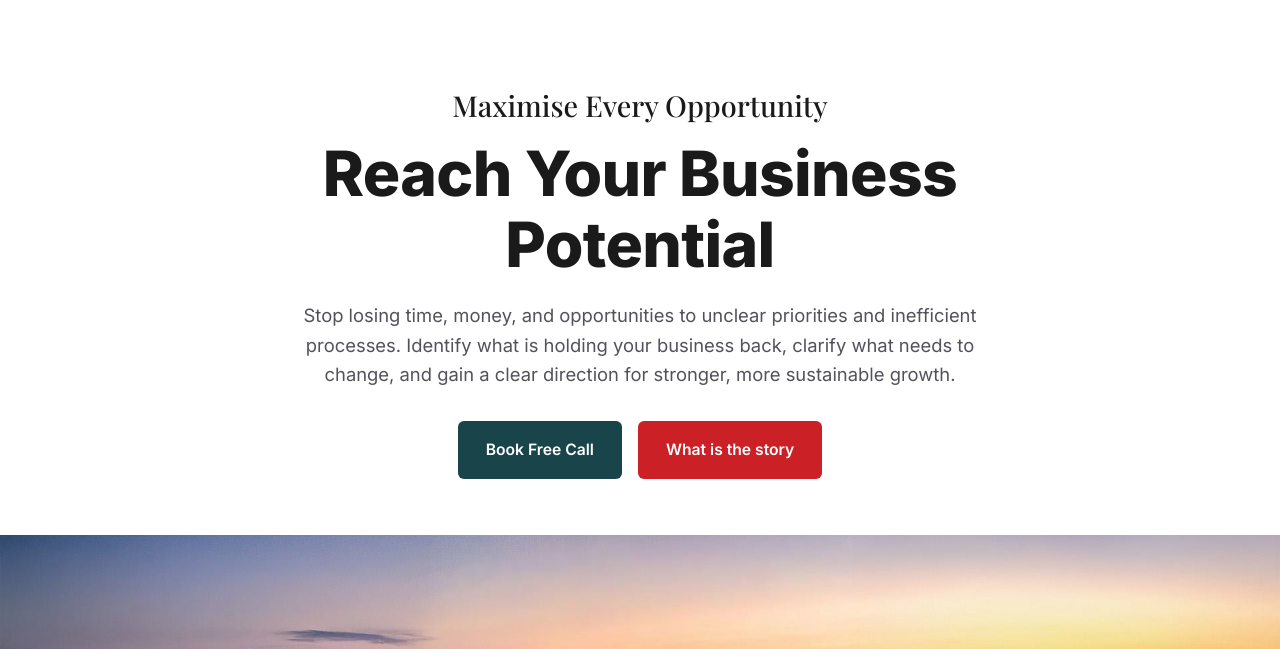
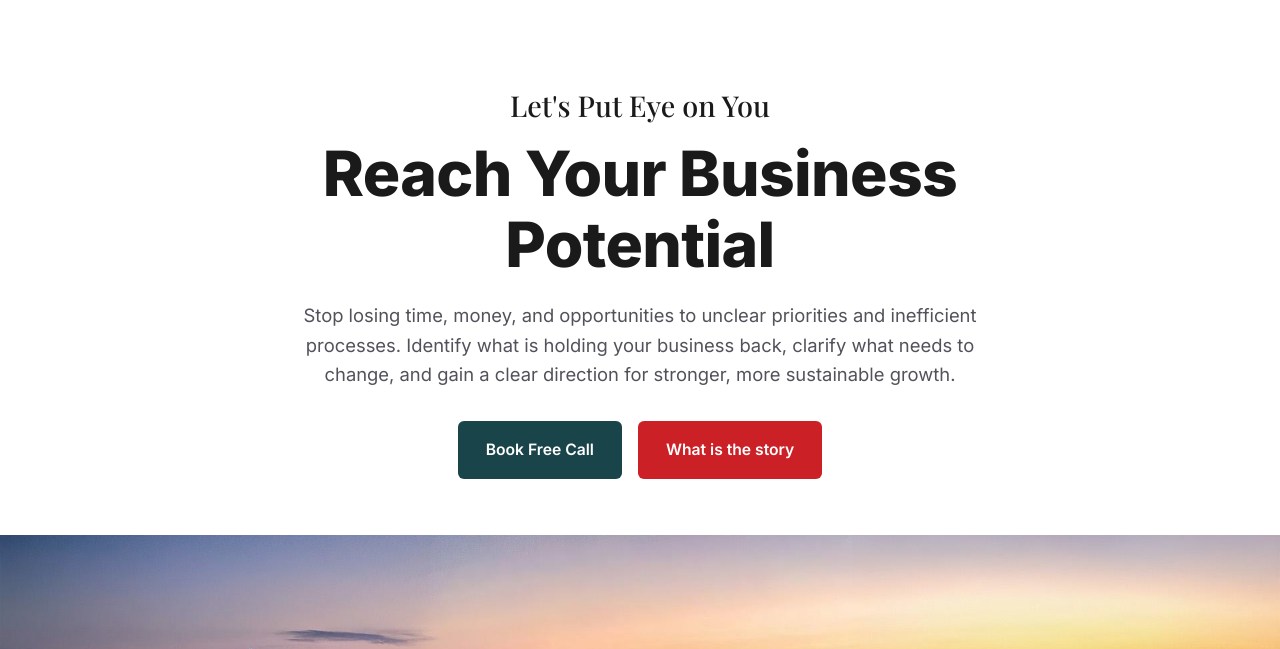
Before and after one commit to yasminkhataie-maker/my-website, a plain HTML site: page index.html in a window 1280 px wide. Shown: the part 75-724 px from the top of the page. Drawn offline with nearby package versions, Linux system fonts and the light colour scheme; a web font is replaced by a local one.

Commit message:
Update hero eyebrow text to 'Let's Put Eye on You' (#7)
Co-authored-by: Claude <noreply@anthropic.com>

```diff
--- a/index.html
+++ b/index.html
@@ -41,7 +41,7 @@
   <!-- HERO -->
   <section class="hero" id="top">
     <div class="container hero-inner">
-      <p class="eyebrow">Maximise Every Opportunity</p>
+      <p class="eyebrow">Let's Put Eye on You</p>
       <h1>Reach Your Business Potential</h1>
       <p class="hero-lead">Stop losing time, money, and opportunities to unclear priorities and inefficient processes. Identify what is holding your business back, clarify what needs to change, and gain a clear direction for stronger, more sustainable growth.</p>
       <div class="btn-row">
```
